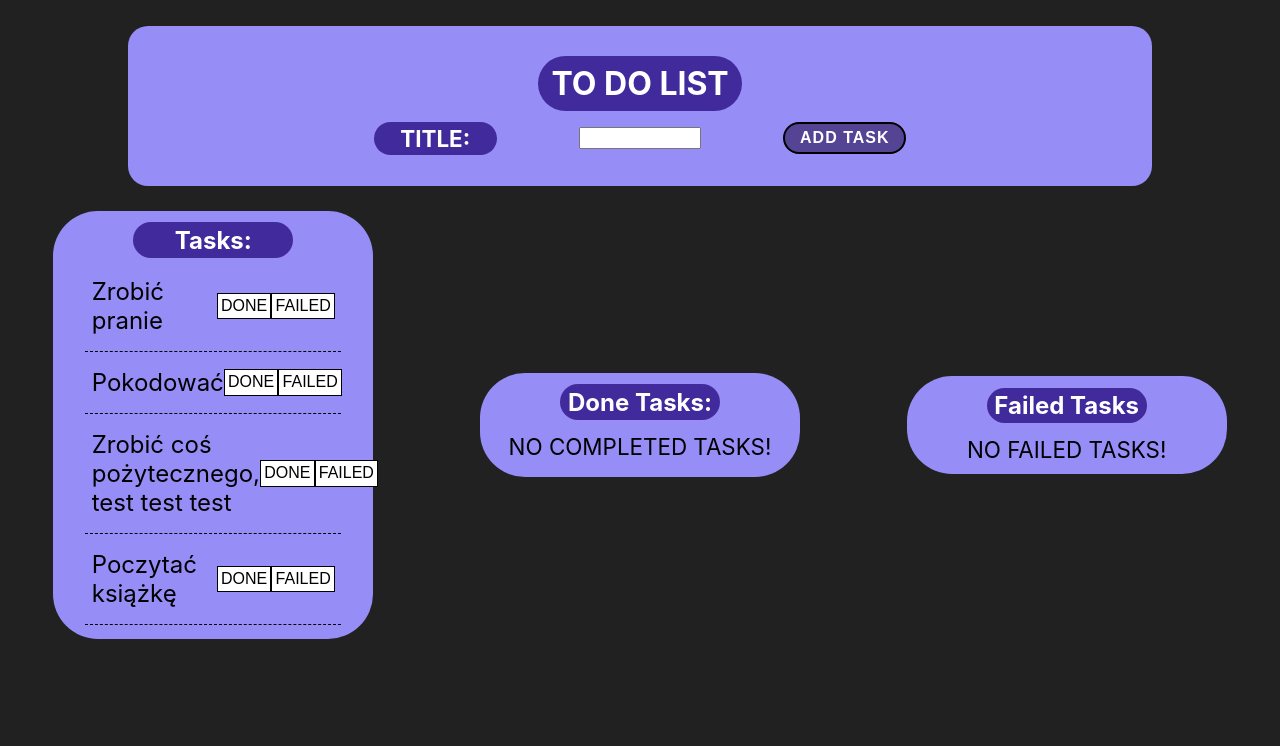
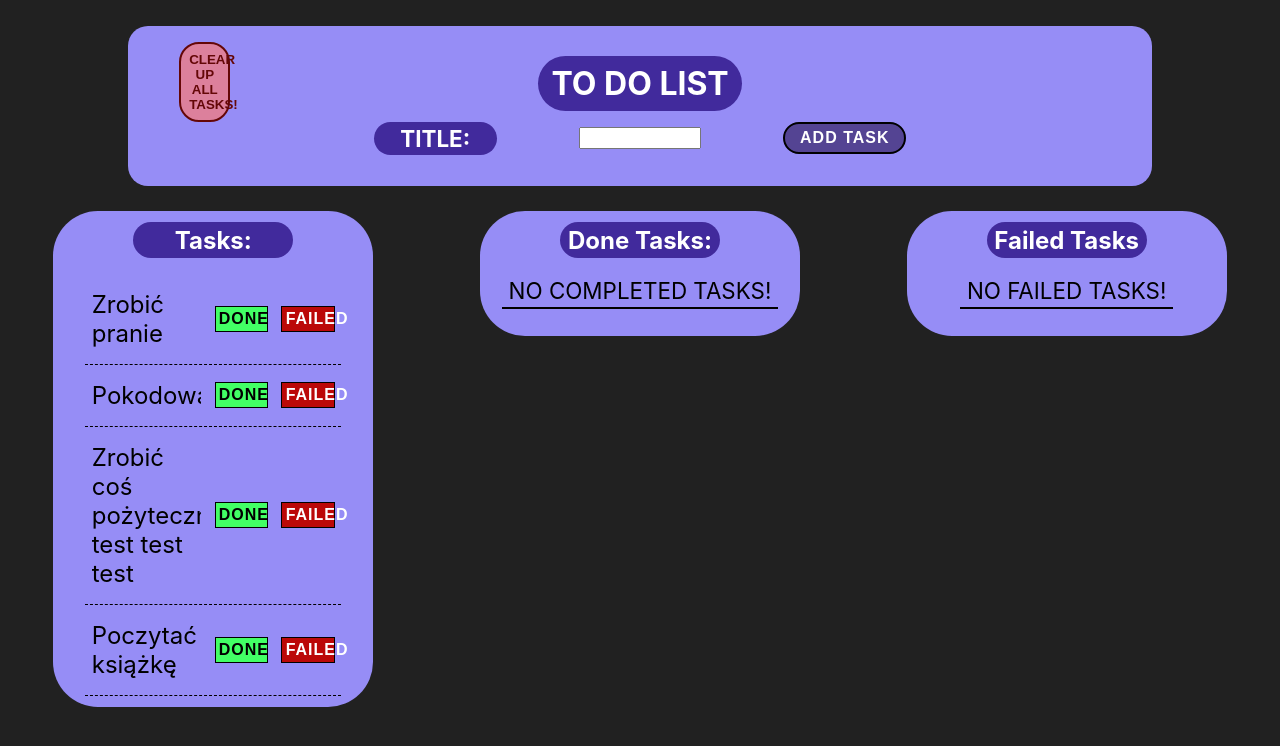
Before and after one commit to Nordslig/todo-react, a React (Create React App) app: page / in a window 1280 px wide. Shown: the top 746 px of the page. Built offline with nearby package versions, Linux system fonts and the light colour scheme.

Commit message:
add clear tasks button, add style for itd and all lists

```diff
--- a/src/App.css
+++ b/src/App.css
@@ -11,11 +11,35 @@
 .sections {
   display: flex;
   justify-content: space-around;
-  align-items: center;
+  align-items: flex-start;
 }
 
 .empty-list {
-  margin-top: 4%;
+  margin: 5% 0;
+  padding: 0.2rem 0.4rem;
   font-size: 1.4rem;
   text-transform: uppercase;
+  border-bottom: 2px solid black;
 }
+
+.list {
+  width: 80%;
+  margin-top: 5%;
+  font-size: 1.3rem;
+  list-style: none;
+}
+
+.task {
+  display: flex;
+  justify-content: space-between;
+  align-items: center;
+  margin: 0 auto;
+  padding: 1rem 0.4rem;
+  border-bottom: black 1px dashed;
+}
+
+.title {
+  width: 45%;
+  overflow: hidden;
+  font-size: 1.5rem;
+}
--- a/src/App.js
+++ b/src/App.js
@@ -34,9 +34,11 @@ function App() {
     setFailedTasks((prevState) => [...prevState, task]);
   };
 
+  const clearAllLists = { setTasks, setDoneTasks, setFailedTasks };
+
   return (
     <Fragment>
-      <NewTask addNewTask={addTaskHandler} />
+      <NewTask addNewTask={addTaskHandler} allListsState={clearAllLists} />
       <div className="sections">
         <TasksList
           list={tasks}
--- /dev/null
+++ b/src/ClearUpTasks.js
@@ -0,0 +1,19 @@
+import classes from "./ClearUpTasks.module.css";
+
+const ClearUpTasks = (props) => {
+  const clearUpHandler = () => {
+    const { setTasks, setDoneTasks, setFailedTasks } = props.clearAllLists;
+
+    setTasks("");
+    setDoneTasks("");
+    setFailedTasks("");
+  };
+
+  return (
+    <button className={classes.button} onClick={clearUpHandler}>
+      Clear up all tasks!
+    </button>
+  );
+};
+
+export default ClearUpTasks;
--- /dev/null
+++ b/src/ClearUpTasks.module.css
@@ -0,0 +1,13 @@
+.button {
+  position: absolute;
+  top: 10%;
+  left: 5%;
+  width: 5%;
+  padding: 0.5rem;
+  text-transform: uppercase;
+  font-weight: bold;
+  border: rgb(100, 7, 7) solid 2px;
+  border-radius: 20px;
+  background-color: rgba(247, 124, 124, 0.729);
+  color: rgb(100, 7, 7);
+}
--- a/src/components/tasks/DoneTasks.js
+++ b/src/components/tasks/DoneTasks.js
@@ -1,5 +1,4 @@
 import List from "../UI/List";
-import classes from "./DoneTasks.module.css";
 
 const DoneTasks = (props) => {
   return (
@@ -8,15 +7,17 @@ const DoneTasks = (props) => {
       {props.list.length === 0 && (
         <p className="empty-list">No completed tasks!</p>
       )}
-      <ul className={classes.list}>
+      {props.list.length > 0 && (
+        <ul className="list">
           {props.list.map((task) => {
             return (
-            <li key={task.id} className={classes.task}>
-              <p className={classes.text}>{task.text}</p>
+              <li key={task.id} className="task">
+                <p className="title">{task.text}</p>
               </li>
             );
           })}
         </ul>
+      )}
     </List>
   );
 };
--- a/src/components/tasks/FailedTasks.js
+++ b/src/components/tasks/FailedTasks.js
@@ -1,6 +1,4 @@
 import List from "../UI/List";
-
-import classes from "./FailedTasks.module.css";
 
 const FailedTasks = (props) => {
   return (
@@ -9,15 +7,17 @@ const FailedTasks = (props) => {
       {props.list.length === 0 && (
         <p className="empty-list">No failed tasks!</p>
       )}
-      <ul className={classes.list}>
+      {props.list.length > 0 && (
+        <ul className="list">
           {props.list.map((task) => {
             return (
-            <li key={task.id} className={classes.task}>
-              <p className={classes.text}>{task.text}</p>
+              <li key={task.id} className="task">
+                <p className="title">{task.text}</p>
               </li>
             );
           })}
         </ul>
+      )}
     </List>
   );
 };
--- a/src/components/tasks/NewTask.js
+++ b/src/components/tasks/NewTask.js
@@ -1,4 +1,5 @@
 import { useState } from "react";
+import ClearUpTasks from "../../ClearUpTasks";
 
 import classes from "./NewTask.module.css";
 
@@ -32,6 +33,7 @@ const NewTask = (props) => {
 
   return (
     <header className={classes.header}>
+      <ClearUpTasks clearAllLists={props.allListsState} />
       <h1 className={classes.title}>To do list</h1>
       <form className={classes.form} onSubmit={onSubmitHandler}>
         <label htmlFor="text" className={classes.label}>
--- a/src/components/tasks/NewTask.module.css
+++ b/src/components/tasks/NewTask.module.css
@@ -1,4 +1,7 @@
 .header {
+  position: relative;
+  top: 0;
+  left: 0;
   width: 80%;
   height: 10rem;
   margin: 2% auto;
--- a/src/components/tasks/TasksList.js
+++ b/src/components/tasks/TasksList.js
@@ -38,20 +38,21 @@ const TasksList = (props) => {
       {actualTasks.length === 0 && (
         <p className="empty-list">No tasks to do!</p>
       )}
-      <ul className={classes.list}>
+      {actualTasks.length > 0 && (
+        <ul className="list">
           {actualTasks.map((task) => {
             return (
-            <li key={task.id} className={classes.task}>
-              <p className={classes.title}>{task.text}</p>
+              <li key={task.id} className="task">
+                <p className="title">{task.text}</p>
                 <button
                   onClick={() => doneTaskHandler(task.id)}
-                className={classes.button}
+                  className={`${classes.button} ${classes.done}`}
                 >
                   Done
                 </button>
                 <button
                   onClick={() => failedTaskHandler(task.id)}
-                className={classes.button}
+                  className={`${classes.button} ${classes.failed}`}
                 >
                   Failed
                 </button>
@@ -59,6 +60,7 @@ const TasksList = (props) => {
             );
           })}
         </ul>
+      )}
     </List>
   );
 };
--- a/src/components/tasks/TasksList.module.css
+++ b/src/components/tasks/TasksList.module.css
@@ -1,26 +1,18 @@
-.list {
-  width: 80%;
-  margin: 1% auto;
-  list-style: none;
-}
-
-.task {
-  display: flex;
-  justify-content: space-between;
-  align-items: center;
-  padding: 1rem 0.4rem;
-  border-bottom: black 1px dashed;
-}
-
-.title {
-  font-size: 1.5rem;
-}
-
 .button {
   border: 1px black solid;
-  background-color: #fff;
-  width: auto;
+  width: 22%;
   padding: 0.2rem;
   font-size: 1rem;
   text-transform: uppercase;
+  font-weight: bold;
+  letter-spacing: 1px;
 }
+
+.button.done {
+  background-color: rgb(66, 255, 101);
+}
+
+.button.failed {
+  background-color: #bb0808;
+  color: #fff;
+}
```
Lines whose indentation alone changed are shown as unchanged.
